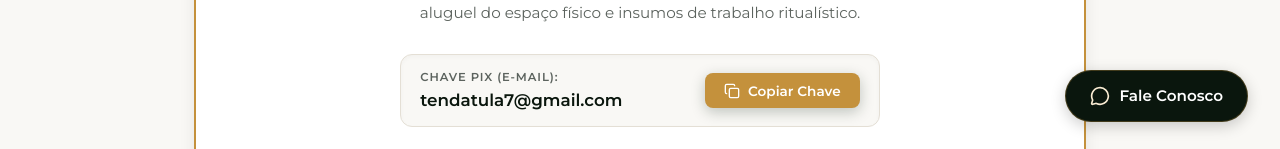
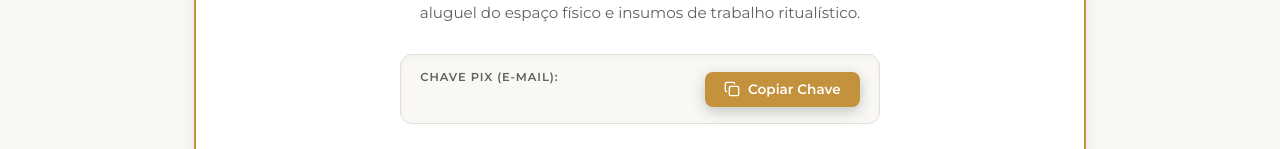
Before and after one commit to Cvinicius-7/terreiro-web, a React (Vite) app: page /doacoes in a window 1280 px wide. Shown: the part 646-795 px from the top of the page. Built offline with nearby package versions, Linux system fonts and the light colour scheme; no server answers; the database is empty; a web font is replaced by a local one.

Commit message:
fix: incluir linha neutra no filtro de baianos/ciganos, limpar chave pix e desativar botão whatsapp

```diff
--- a/src/App.jsx
+++ b/src/App.jsx
@@ -21,7 +21,7 @@ function ScrollToTop() {
   return null;
 }
 
-import { FloatingWhatsApp } from './components/FloatingWhatsApp';
+// import { FloatingWhatsApp } from './components/FloatingWhatsApp';
 
 function PublicLayout({ children }) {
   const location = useLocation();
@@ -33,7 +33,7 @@ function PublicLayout({ children }) {
       <main key={location.pathname} className="page-transition" style={{ flex: 1 }}>
         {children}
       </main>
-      <FloatingWhatsApp />
+      {/* <FloatingWhatsApp /> */}
       <Footer />
     </div>
   );
--- a/src/pages/Agenda.jsx
+++ b/src/pages/Agenda.jsx
@@ -19,7 +19,7 @@ export function Agenda() {
     if (filter === 'todas') return true;
     if (filter === 'caboclos') return gira.line.toLowerCase().includes('caboclo');
     if (filter === 'pretos-velhos') return gira.line.toLowerCase().includes('pretos velhos') || gira.line.toLowerCase().includes('erê');
-    if (filter === 'baianos') return gira.line.toLowerCase().includes('baiano') || gira.line.toLowerCase().includes('cigano');
+    if (filter === 'baianos') return gira.line.toLowerCase().includes('baiano') || gira.line.toLowerCase().includes('cigano') || gira.line.toLowerCase().includes('neutra') || gira.line.toLowerCase().includes('neutro');
     if (filter === 'esquerda') return gira.line.toLowerCase().includes('guardiões') || gira.line.toLowerCase().includes('exu');
     return true;
   });
--- a/src/pages/Doacoes.jsx
+++ b/src/pages/Doacoes.jsx
@@ -3,10 +3,10 @@ import { Heart, Copy, Check, ShieldCheck, Gift, ShoppingBag, Sparkles } from 'lu
 
 export function Doacoes() {
   const [copied, setCopied] = useState(false);
-  const pixKey = "tendatula7@gmail.com";
+  const pixKey = "";
 
   const handleCopyPix = () => {
-    navigator.clipboard.writeText(pixKey);
+    if (!pixKey) return; navigator.clipboard.writeText(pixKey);
     setCopied(true);
     setTimeout(() => setCopied(false), 3000);
   };
@@ -121,13 +121,13 @@ export function Doacoes() {
               <div style={{ fontSize: '0.72rem', textTransform: 'uppercase', letterSpacing: '0.08em', color: 'var(--color-texto-suave)', fontWeight: 600 }}>
                 Chave Pix (E-mail):
               </div>
-              <div style={{ fontFamily: 'var(--font-sans)', fontWeight: 600, color: 'var(--color-mata-dark)', fontSize: '1.05rem', wordBreak: 'break-all' }}>
+              <div style={{ fontFamily: 'var(--font-sans)', fontWeight: 600, color: 'var(--color-mata-dark)', fontSize: '1.05rem', wordBreak: 'break-all', minHeight: '1.5rem' }}>
                 {pixKey}
               </div>
             </div>
 
             <button
-              onClick={handleCopyPix}
+              onClick={handleCopyPix} disabled={!pixKey}
               className="btn-primary btn-ocre"
               style={{
                 padding: '0.6rem 1.2rem',
```
